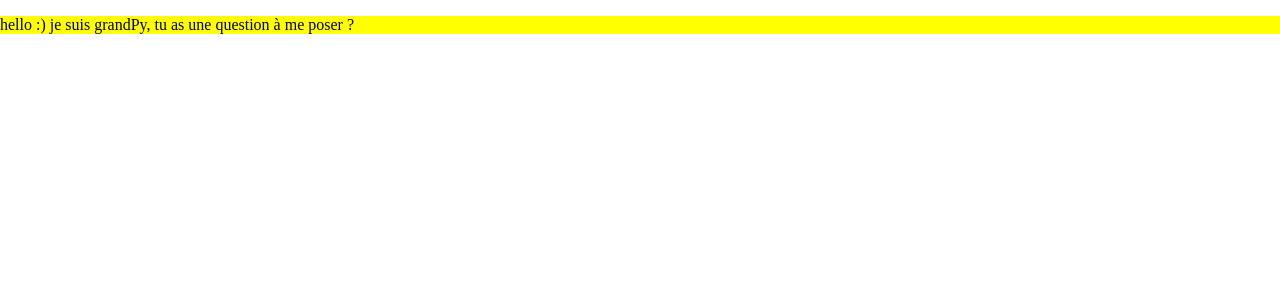
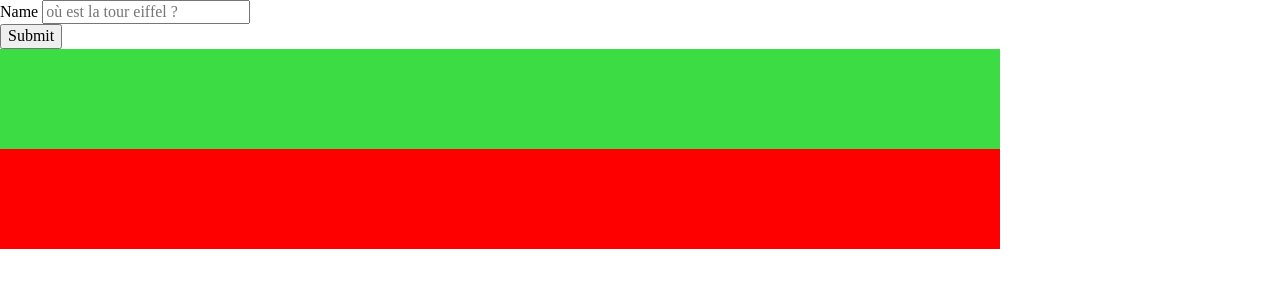
Before and after one commit to tbuglioni/GrandPy_Bot, a Flask app: page / in a window 1280 px wide. Shown: the top 300 px of the page. Run offline with Flask 2, Linux system fonts and the light colour scheme.

Commit message:
back end ok, test unitaires(gmap, wiki, parser) ok, server ok

```diff
--- a/GrandPy/controller/parser.py
+++ b/GrandPy/controller/parser.py
@@ -11,7 +11,7 @@
         self.initial_text = str(texte)
 
     def __remove_special_caracters(self):
-        self.initial_text = re.sub("[^A-Za-z0-9]+", " ", self.initial_text)
+        self.initial_text = re.sub("[^A-Za-z0-9éèçîï]+", " ", self.initial_text)
 
     def __check_size(self):
         self.initial_text = self.initial_text.lower()
@@ -37,7 +37,3 @@
         self.__delete_text()
         self.__fusion_text()
         return self.ending_text
-
-
-test = Parser()
-print(test.my_parser("hello, je souhaite aller à la tour eiffel ?"))
--- a/GrandPy/static/css/index.css
+++ b/GrandPy/static/css/index.css
@@ -1,3 +1,28 @@
+#map {
+  width: 100%;
+  height: 400px;
+  background-color: blue;
+}
+
 p {
   background-color: yellow;
 }
+
+.alert {
+  width: 1000px;
+  overflow: auto;
+}
+
+#successAlert {
+  background-color: rgb(60, 221, 68);
+  width: 1000px;
+  height: 100px;
+  overflow: auto;
+}
+
+#errorAlert {
+  background-color: red;
+  width: 1000px;
+  height: 100px;
+  overflow: auto;
+}
--- /dev/null
+++ b/GrandPy/static/js/index.js
@@ -0,0 +1,30 @@
+$("#map").hide();
+$(document).ready(function() {
+
+	$('form').on('submit', function(event) {
+
+		$.ajax({
+			data : {
+				my_text : $('#my_text').val()
+			},
+			type : 'POST',
+			url : '/process'
+		})
+		.done(function(data) {
+
+			if (data.error) {
+				$('#errorAlert').text(data.error);
+				$("#map").show();
+			}
+			else {
+				$('#successAlert').text(data.name);
+
+			}
+
+		});
+
+		event.preventDefault();
+
+	});
+
+});
--- a/GrandPy/templates/index.html
+++ b/GrandPy/templates/index.html
@@ -5,11 +5,27 @@
     <meta http-equiv="X-UA-Compatible" content="IE=edge" />
     <meta name="viewport" content="width=device-width, initial-scale=1.0" />
     <title>Document</title>
-    <link rel="stylesheet" href="./static/css/normalize.css" />
-    <link rel="stylesheet" href="./static/css/index.css" />
-    <style></style>
+    <script src="https://ajax.googleapis.com/ajax/libs/jquery/3.5.1/jquery.min.js"></script>
+    <link rel="stylesheet" href="../static/css/normalize.css" />
+    <link rel="stylesheet" href="../static/css/index.css" />
   </head>
   <body>
-    <p>{{ sentence }}</p>
+    <div class="container">
+      <form>
+        <div>
+          <label for="nameInput">Name</label>
+          <input
+            type="text"
+            id="my_text"
+            placeholder="où est la tour eiffel ?"
+          />
+        </div>
+        <button type="submit">Submit</button>
+      </form>
+      <div id="successAlert" class="alert alert-success" role="alert"></div>
+      <div id="errorAlert" class="alert alert-danger" role="alert"></div>
+      <div id="map"></div>
+    </div>
+    <script src="../static/js/index.js"></script>
   </body>
 </html>
--- a/GrandPy/views.py
+++ b/GrandPy/views.py
@@ -1,13 +1,28 @@
-from flask import Flask, render_template, request
+from flask import Flask, render_template, request, jsonify
+from GrandPy.controller.parser import Parser
+from GrandPy.controller.api_wiki import MyWiki
+from GrandPy.controller.api_google import MyGoogleMap
 
 app = Flask(__name__)
 
 
 @app.route("/")
 def index():
-    sentence = "hello :) je suis grandPy, tu as une question à me poser ? "
-    return render_template("index.html", sentence=sentence)
+    return render_template("index.html")
+
+
+@app.route("/process", methods=["POST"])
+def process():
+
+    name = request.form["my_text"]
+
+    if name:
+        newName = name[::-1]
+
+        return jsonify({"name": newName})
+
+    return jsonify({"error": "Missing data!"})
 
 
 if __name__ == "__main__":
-    app.run()
+    app.run(debug=True)
```
Also changed, not shown: GrandPy/constante.py (+30 -0 lines), GrandPy/controller/api_google.py (+31 -0 lines), GrandPy/controller/api_wiki.py (+27 -0 lines), GrandPy/tests/test_api_google.py (added, +59 -0 lines), GrandPy/tests/test_app_wiki.py (added, +31 -0 lines), GrandPy/tests/test_parser.py (+21 -3 lines).
